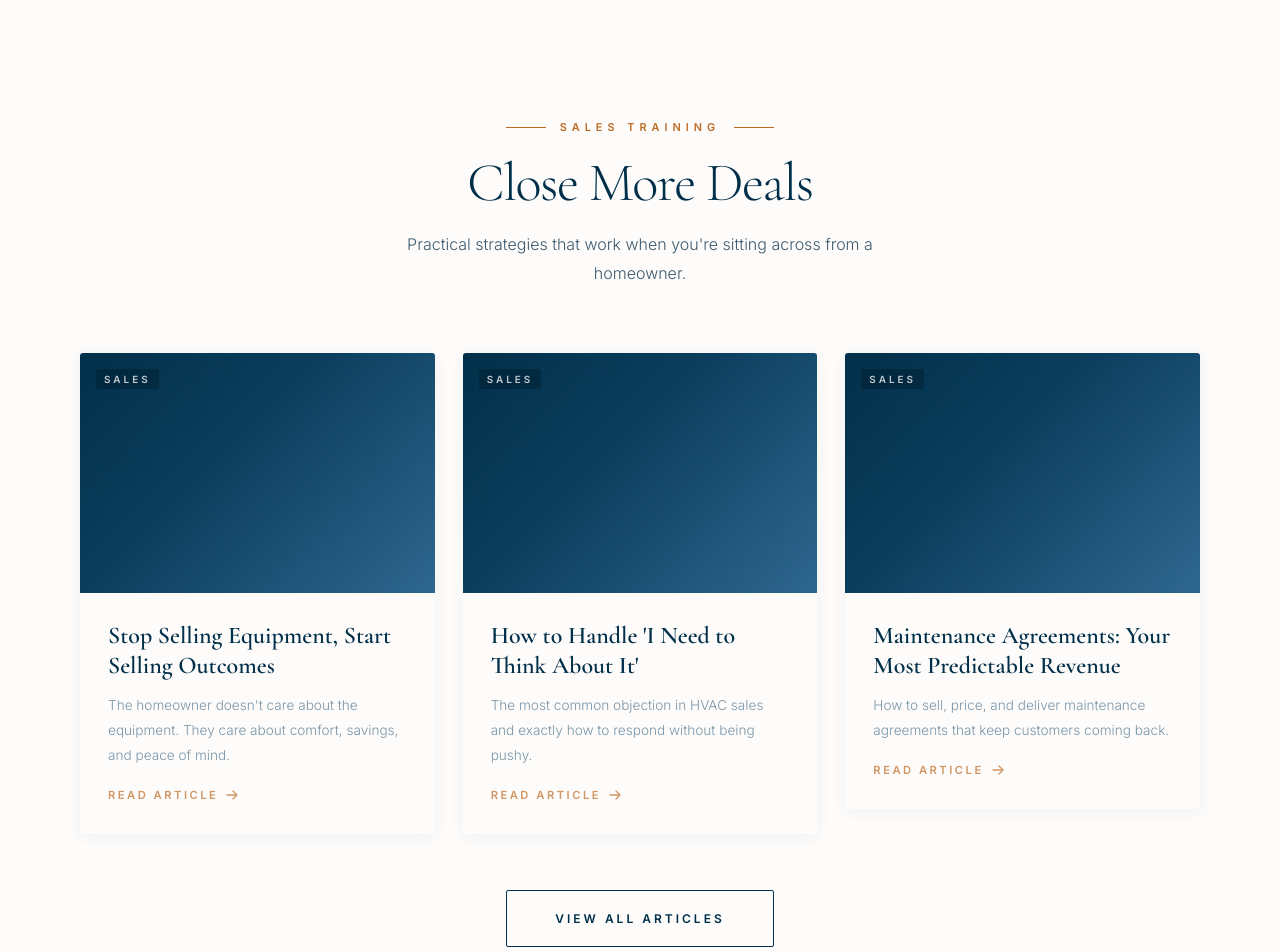
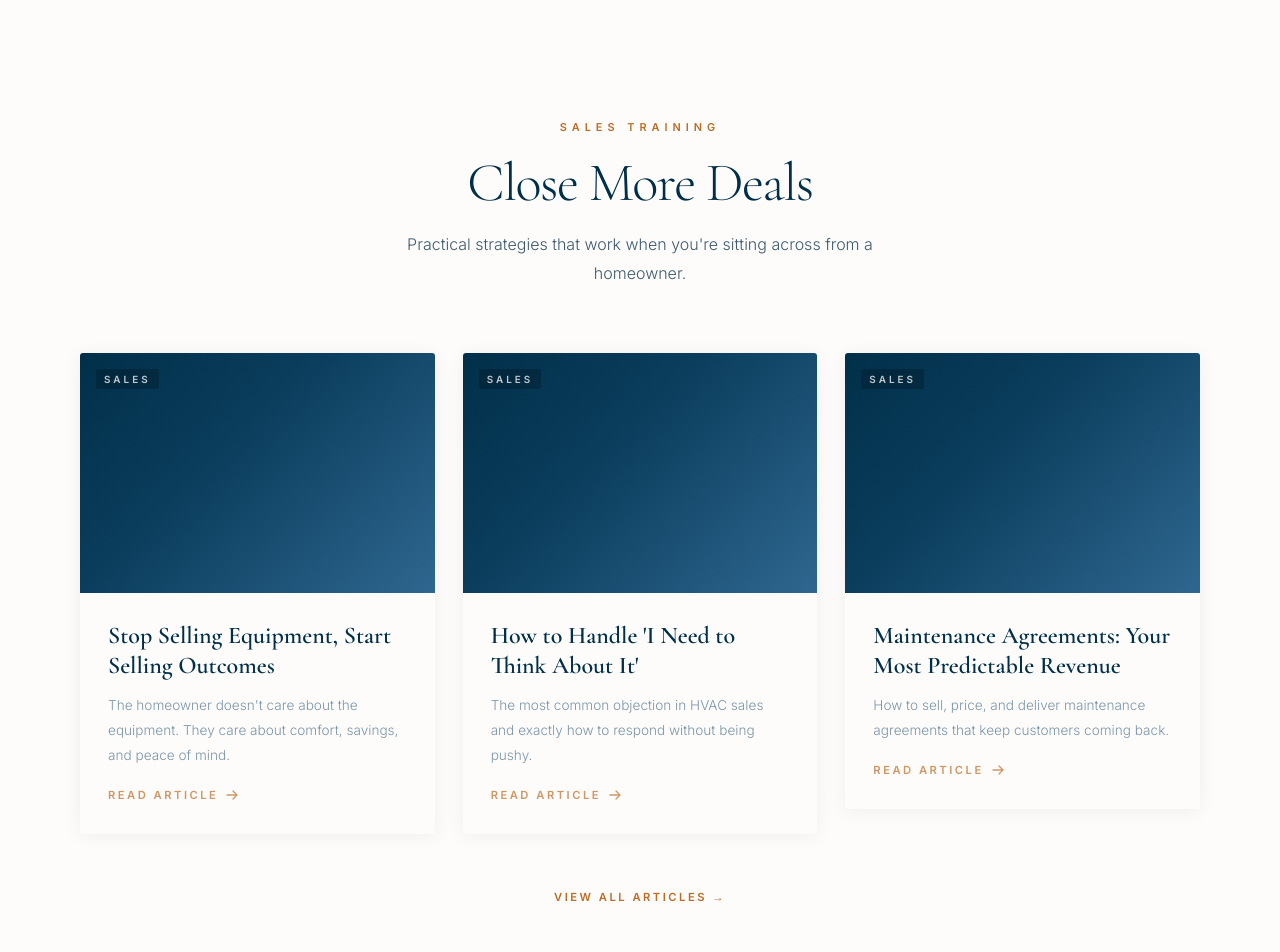
Before and after one commit to Ishack94/HVAC-sales-master, a React (Vite) app: page / in a window 1280 px wide. Shown: the part 820-1772 px from the top of the page. Built offline with nearby package versions, Linux system fonts and the light colour scheme.

Commit message:
design polish fixes

```diff
--- a/src/components/Home/About.module.css
+++ b/src/components/Home/About.module.css
@@ -26,7 +26,7 @@
 
 .heading em {
   font-style: italic;
-  color: var(--blue);
+  color: var(--text-primary);
 }
 
 .body {
--- a/src/components/Home/Card.module.css
+++ b/src/components/Home/Card.module.css
@@ -1,18 +1,19 @@
 .card {
   background: var(--warm-white);
+  border: none;
   border-radius: 3px;
   overflow: hidden;
   display: flex;
   flex-direction: column;
   position: relative;
-  box-shadow: 0 2px 16px rgba(0, 47, 73, 0.06);
+  box-shadow: 0 2px 20px rgba(0, 0, 0, 0.06);
   transition: transform 0.4s cubic-bezier(0.22, 1, 0.36, 1),
               box-shadow 0.4s cubic-bezier(0.22, 1, 0.36, 1);
 }
 
 .card:hover {
   transform: translateY(-4px);
-  box-shadow: 0 8px 40px rgba(0, 47, 73, 0.12);
+  box-shadow: 0 4px 30px rgba(0, 0, 0, 0.10);
 }
 
 /* Image area */
--- a/src/components/Home/CardGrid.jsx
+++ b/src/components/Home/CardGrid.jsx
@@ -3,10 +3,12 @@ import { useEffect, useRef } from 'react'
 import SectionLabel from '../UI/SectionLabel'
 import Card from './Card'
 import Button from '../UI/Button'
+import useFadeIn from '../../utils/useFadeIn'
 import styles from './CardGrid.module.css'
 
 export default function CardGrid({ id, label, title, subtitle, cards, theme, viewAllTo, bg }) {
   const ref = useRef(null)
+  useFadeIn(ref)
 
   useEffect(() => {
     const observer = new IntersectionObserver(
@@ -29,7 +31,7 @@ export default function CardGrid({ id, label, title, subtitle, cards, theme, vie
   return (
     <section
       id={id}
-      className={`${styles.section} ${bg === 'cream' ? styles.cream : ''}`}
+      className={`${styles.section} ${bg === 'cream' ? styles.cream : ''} fade-section`}
       ref={ref}
     >
       <div className={styles.container}>
@@ -47,7 +49,7 @@ export default function CardGrid({ id, label, title, subtitle, cards, theme, vie
         </div>
         {viewAllTo && (
           <div className={styles.cta}>
-            <Button to={viewAllTo} variant="secondary">View All Articles</Button>
+            <Button to={viewAllTo} variant="text">View All Articles →</Button>
           </div>
         )}
       </div>
--- a/src/components/Home/DividerQuote.module.css
+++ b/src/components/Home/DividerQuote.module.css
@@ -3,7 +3,7 @@
   display: flex;
   align-items: center;
   justify-content: center;
-  background-color: var(--navy);
+  background: linear-gradient(170deg, #001a2c, #002f49);
 }
 
 .container {
--- a/src/components/Home/ResourceGrid.jsx
+++ b/src/components/Home/ResourceGrid.jsx
@@ -2,6 +2,7 @@ import React from 'react'
 import { useEffect, useRef } from 'react'
 import SectionLabel from '../UI/SectionLabel'
 import Badge from '../UI/Badge'
+import useFadeIn from '../../utils/useFadeIn'
 import styles from './ResourceGrid.module.css'
 
 const resources = [
@@ -53,6 +54,7 @@ const resources = [
 
 export default function ResourceGrid() {
   const ref = useRef(null)
+  useFadeIn(ref)
 
   useEffect(() => {
     const observer = new IntersectionObserver(
@@ -73,7 +75,7 @@ export default function ResourceGrid() {
   }, [])
 
   return (
-    <section className={styles.section} ref={ref}>
+    <section className={`${styles.section} fade-section`} ref={ref}>
       <div className={styles.container}>
         <div className={styles.header} data-reveal>
           <SectionLabel>Industry Resources</SectionLabel>
--- a/src/components/Layout/Header.module.css
+++ b/src/components/Layout/Header.module.css
@@ -9,10 +9,23 @@
 }
 
 .header.scrolled {
-  background-color: rgba(253, 252, 251, 0.88);
-  backdrop-filter: blur(16px);
-  -webkit-backdrop-filter: blur(16px);
-  box-shadow: 0 1px 0 var(--divider);
+  background-color: rgba(0, 26, 44, 0.95);
+  backdrop-filter: blur(12px);
+  -webkit-backdrop-filter: blur(12px);
+  box-shadow: 0 1px 0 rgba(255, 255, 255, 0.06);
+}
+
+.scrolled .link {
+  color: rgba(246, 245, 243, 0.75);
+}
+
+.scrolled .link:hover,
+.scrolled .link.active {
+  color: #fff;
+}
+
+.scrolled .hamburger span {
+  background-color: rgba(246, 245, 243, 0.9);
 }
 
 .inner {
--- a/src/components/UI/Button.module.css
+++ b/src/components/UI/Button.module.css
@@ -61,6 +61,32 @@
   border-color: var(--copper-light);
 }
 
+/* Text-only — copper, no border */
+.text {
+  background: transparent;
+  color: var(--copper);
+  border: none;
+  padding: 0;
+  font-size: 0.7rem;
+  letter-spacing: 2.5px;
+  position: relative;
+}
+
+.text::after {
+  content: '';
+  position: absolute;
+  bottom: -2px;
+  left: 0;
+  width: 0;
+  height: 1px;
+  background: var(--copper);
+  transition: width 0.25s ease;
+}
+
+.text:hover::after {
+  width: 100%;
+}
+
 .btn:disabled {
   opacity: 0.5;
   cursor: not-allowed;
--- a/src/components/UI/SectionLabel.module.css
+++ b/src/components/UI/SectionLabel.module.css
@@ -6,11 +6,7 @@
 }
 
 .line {
-  display: block;
-  height: 1px;
-  width: 40px;
-  background-color: var(--copper);
-  flex-shrink: 0;
+  display: none;
 }
 
 .text {
```
